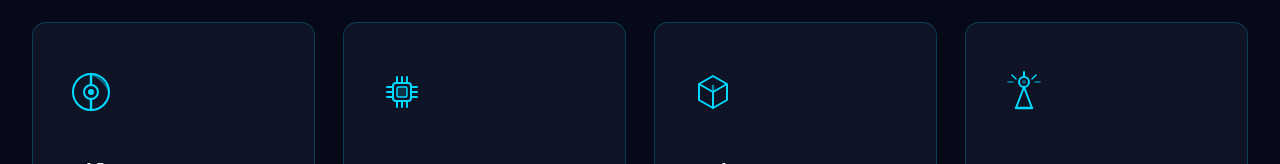
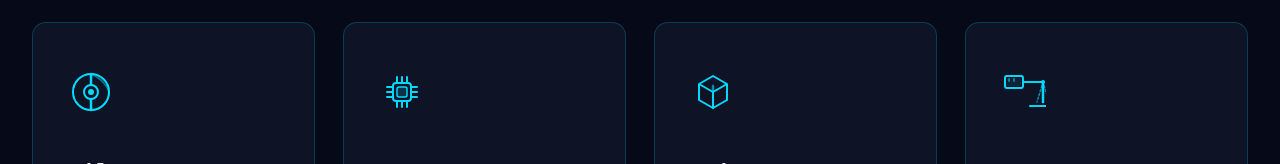
Before and after one commit to raz18bene/raul, a Next.js app: page / in a window 1280 px wide. Shown: the part 1277-1441 px from the top of the page. Built offline with nearby package versions, Linux system fonts and the light colour scheme.

Commit message:
modificari

```diff
--- a/src/app/page.tsx
+++ b/src/app/page.tsx
@@ -39,16 +39,16 @@ const PRINT_SVG = (
 )
 const LASER_SVG = (
   <svg width="44" height="44" viewBox="0 0 44 44" fill="none">
-    <circle cx="22" cy="12" r="5" stroke="var(--primary)" strokeWidth="2"/>
-    <circle cx="22" cy="12" r="2" fill="var(--primary)" opacity="0.4"/>
-    <line x1="22" y1="17" x2="14" y2="38" stroke="var(--primary)" strokeWidth="2" strokeLinecap="round"/>
-    <line x1="22" y1="17" x2="30" y2="38" stroke="var(--primary)" strokeWidth="2" strokeLinecap="round"/>
-    <line x1="14" y1="38" x2="30" y2="38" stroke="var(--primary)" strokeWidth="2.5" strokeLinecap="round"/>
-    <line x1="22" y1="2" x2="22" y2="7" stroke="var(--primary)" strokeWidth="2" strokeLinecap="round"/>
-    <line x1="10" y1="5" x2="14" y2="9" stroke="var(--primary)" strokeWidth="1.5" strokeLinecap="round"/>
-    <line x1="34" y1="5" x2="30" y2="9" stroke="var(--primary)" strokeWidth="1.5" strokeLinecap="round"/>
-    <line x1="6" y1="12" x2="11" y2="12" stroke="var(--primary)" strokeWidth="1.5" strokeLinecap="round" opacity="0.6"/>
-    <line x1="33" y1="12" x2="38" y2="12" stroke="var(--primary)" strokeWidth="1.5" strokeLinecap="round" opacity="0.6"/>
+    <rect x="3" y="6" width="18" height="12" rx="2" stroke="var(--primary)" strokeWidth="2"/>
+    <line x1="21" y1="12" x2="41" y2="12" stroke="var(--primary)" strokeWidth="2" strokeLinecap="round"/>
+    <circle cx="41" cy="12" r="2" fill="var(--primary)"/>
+    <line x1="41" y1="12" x2="35" y2="32" stroke="var(--primary)" strokeWidth="1.5" strokeLinecap="round" strokeDasharray="2 2" opacity="0.6"/>
+    <line x1="41" y1="12" x2="41" y2="32" stroke="var(--primary)" strokeWidth="2.5" strokeLinecap="round"/>
+    <line x1="41" y1="12" x2="47" y2="32" stroke="var(--primary)" strokeWidth="1.5" strokeLinecap="round" strokeDasharray="2 2" opacity="0.6"/>
+    <line x1="28" y1="36" x2="54" y2="36" stroke="var(--primary)" strokeWidth="2" strokeLinecap="round"/>
+    <line x1="7" y1="9" x2="7" y2="11" stroke="var(--primary)" strokeWidth="2" strokeLinecap="round" opacity="0.5"/>
+    <line x1="12" y1="9" x2="12" y2="11" stroke="var(--primary)" strokeWidth="2" strokeLinecap="round" opacity="0.5"/>
+    <rect x="5" y="8" width="14" height="8" rx="1" fill="var(--primary)" opacity="0.08"/>
   </svg>
 )
 
@@ -89,7 +89,7 @@ export default function HomePage() {
             { icon: SPOOL_SVG, title: 'Filamente 3D', desc: 'Peste 150 de variante' },
             { icon: CHIP_SVG, title: 'Componente', desc: 'Electronice de calitate' },
             { icon: PRINT_SVG, title: 'Print 3D Custom', desc: 'La comandă în 24-48h' },
-            { icon: GEAR_SVG, title: 'Accesorii Imprimante 3D', desc: 'Piese & consumabile' },
+            { icon: LASER_SVG, title: 'Gravare Laser', desc: 'Precizie maximă' },
           ].map((item, i) => (
             <div key={i} className="grid-item" style={{ animationDelay: `${0.7 + i * 0.1}s` }}>
               <div className="item-icon">{item.icon}</div>
```
Also changed, not shown: src/app/despre-noi/page.tsx (+1 -1 lines).
